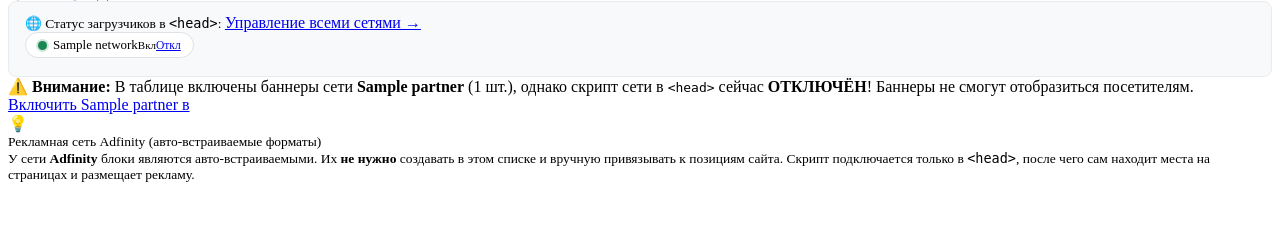
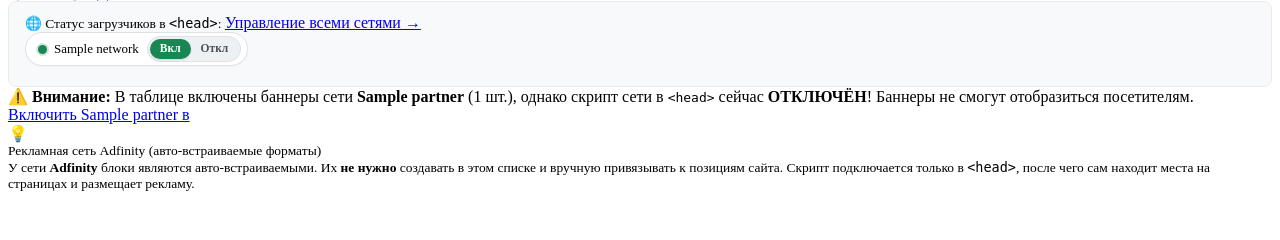
Before and after one commit to larikmc/yii2-ad, a PHP site: template src/views/ad/index.php in a window 1280 px wide. Shown: the part 84-324 px from the top of the page. Run offline with PHP 8.4, Linux system fonts and the light colour scheme; the template is opened without the code that fills it: most values are stand-ins (such as "Sample title", 1, 10 or a date in 2020); data that the repository does not hold is empty; some libraries are stand-ins or nearby versions.

Commit message:
fix(ui): make toggle buttons fixed position (On on left, Off on right)

```diff
--- a/src/views/ad/index.php
+++ b/src/views/ad/index.php
@@ -35,20 +35,74 @@ $this->registerCss(<<<'CSS'
     background: #fff;
     border: 1px solid #dee2e6;
     border-radius: 20px;
-    padding: 4px 12px;
-    margin-right: 8px;
-    margin-bottom: 6px;
+    padding: 3px 6px 3px 12px;
+    margin-right: 10px;
+    margin-bottom: 8px;
     font-size: 13px;
+    box-shadow: 0 1px 2px rgba(0,0,0,0.03);
 }
 .promo-net-pill .status-indicator {
     width: 9px;
     height: 9px;
     border-radius: 50%;
-    margin-right: 6px;
+    margin-right: 7px;
     display: inline-block;
 }
 .status-indicator.on { background-color: #198754; box-shadow: 0 0 0 2px rgba(25, 135, 84, 0.2); }
 .status-indicator.off { background-color: #dc3545; }
+
+/* Фиксированный двухпозиционный переключатель [ Вкл | Откл ] */
+.promo-toggle-group {
+    display: inline-flex;
+    align-items: center;
+    background: #eef1f4;
+    border: 1px solid #dee2e6;
+    border-radius: 16px;
+    padding: 2px;
+    margin-left: 8px;
+    user-select: none;
+    vertical-align: middle;
+}
+.promo-btn {
+    display: inline-block;
+    padding: 2px 10px;
+    font-size: 11.5px;
+    font-weight: 600;
+    line-height: 1.35;
+    border-radius: 14px;
+    text-decoration: none !important;
+    transition: all 0.15s ease-in-out;
+}
+/* Левая позиция: Вкл */
+.promo-btn--on.is-active {
+    background-color: #198754;
+    color: #fff;
+    cursor: default;
+    box-shadow: 0 1px 2px rgba(0,0,0,0.12);
+}
+.promo-btn--on.is-inactive {
+    color: #495057;
+    background: transparent;
+}
+.promo-btn--on.is-inactive:hover {
+    color: #198754;
+    background: rgba(25, 135, 84, 0.14);
+}
+/* Правая позиция: Откл */
+.promo-btn--off.is-active {
+    background-color: #dc3545;
+    color: #fff;
+    cursor: default;
+    box-shadow: 0 1px 2px rgba(0,0,0,0.12);
+}
+.promo-btn--off.is-inactive {
+    color: #495057;
+    background: transparent;
+}
+.promo-btn--off.is-inactive:hover {
+    color: #dc3545;
+    background: rgba(220, 53, 69, 0.14);
+}
 CSS
 );
 
@@ -81,24 +135,25 @@ $headSyncWarnings = $data['headSyncWarnings'] ?? [];
                 <?php foreach ($networks as $net): ?>
                     <div class="promo-net-pill">
                         <span class="status-indicator <?= $net->status ? 'on' : 'off' ?>"></span>
-                        <span class="me-2 fw-semibold"><?= Html::encode($net->name) ?></span>
+                        <span class="fw-semibold"><?= Html::encode($net->name) ?></span>
+                        <div class="promo-toggle-group">
+                            <!-- Слева ВСЕГДА Вкл -->
                             <?php if ($net->status): ?>
-                            <span class="badge bg-success-subtle text-success me-2" style="font-size: 11px;">Вкл</span>
+                                <span class="promo-btn promo-btn--on is-active" title="Сейчас включено в <head>">Вкл</span>
                                 <?= Html::a('Откл', ['/ad/ad-network/toggle', 'id' => $net->id], [
-                                'class' => 'btn btn-sm btn-link text-danger p-0 text-decoration-none',
-                                'style' => 'font-size: 11.5px;',
+                                    'class' => 'promo-btn promo-btn--off is-inactive',
                                     'data-method' => 'post',
-                                'title' => 'Отключить загрузку библиотеки из <head>',
+                                    'title' => 'Отключить из <head>',
                                 ]) ?>
                             <?php else: ?>
-                            <span class="badge bg-secondary-subtle text-secondary me-2" style="font-size: 11px;">Выкл</span>
                                 <?= Html::a('Вкл', ['/ad/ad-network/toggle', 'id' => $net->id], [
-                                'class' => 'btn btn-sm btn-link text-success p-0 text-decoration-none fw-bold',
-                                'style' => 'font-size: 11.5px;',
+                                    'class' => 'promo-btn promo-btn--on is-inactive',
                                     'data-method' => 'post',
-                                'title' => 'Включить загрузку библиотеки в <head>',
+                                    'title' => 'Включить в <head>',
                                 ]) ?>
+                                <span class="promo-btn promo-btn--off is-active" title="Сейчас отключено">Откл</span>
                             <?php endif; ?>
+                        </div>
                     </div>
                 <?php endforeach; ?>
             </div>
@@ -142,21 +197,26 @@ $headSyncWarnings = $data['headSyncWarnings'] ?? [];
             }
             ?>
             <?php if ($adfinityNet): ?>
-                <div class="mt-2">
-                    Статус Adfinity в &lt;head&gt;:
+                <div class="mt-2 d-inline-flex align-items-center">
+                    <span class="me-2 text-muted">Статус Adfinity в &lt;head&gt;:</span>
+                    <div class="promo-toggle-group">
+                        <!-- Слева ВСЕГДА Вкл -->
                         <?php if ($adfinityNet->status): ?>
-                        <span class="badge bg-success">Подключён в &lt;head&gt;</span>
-                        <?= Html::a('Отключить', ['/ad/ad-network/toggle', 'id' => $adfinityNet->id], [
-                            'class' => 'btn btn-xs btn-outline-danger btn-sm py-0 px-2 ms-2',
+                            <span class="promo-btn promo-btn--on is-active" title="Сейчас включено в <head>">Вкл</span>
+                            <?= Html::a('Откл', ['/ad/ad-network/toggle', 'id' => $adfinityNet->id], [
+                                'class' => 'promo-btn promo-btn--off is-inactive',
                                 'data-method' => 'post',
+                                'title' => 'Отключить из <head>',
                             ]) ?>
                         <?php else: ?>
-                        <span class="badge bg-secondary">Отключён</span>
-                        <?= Html::a('Включить', ['/ad/ad-network/toggle', 'id' => $adfinityNet->id], [
-                            'class' => 'btn btn-xs btn-outline-success btn-sm py-0 px-2 ms-2',
+                            <?= Html::a('Вкл', ['/ad/ad-network/toggle', 'id' => $adfinityNet->id], [
+                                'class' => 'promo-btn promo-btn--on is-inactive',
                                 'data-method' => 'post',
+                                'title' => 'Включить в <head>',
                             ]) ?>
+                            <span class="promo-btn promo-btn--off is-active" title="Сейчас отключено">Откл</span>
                         <?php endif; ?>
+                    </div>
                 </div>
             <?php endif; ?>
         </div>
```
Also changed, not shown: src/views/ad-network/index.php (+66 -9 lines). Lines whose indentation alone changed are shown as unchanged.
